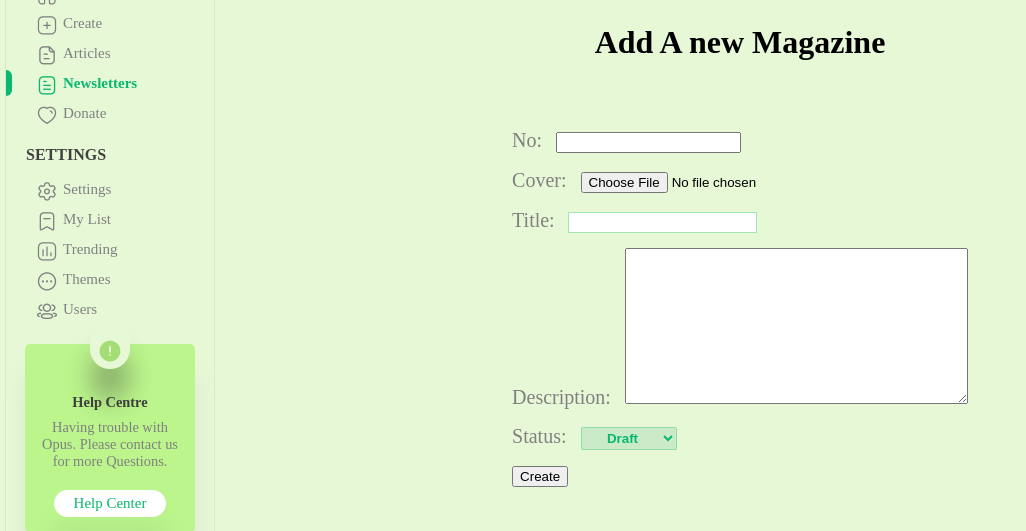
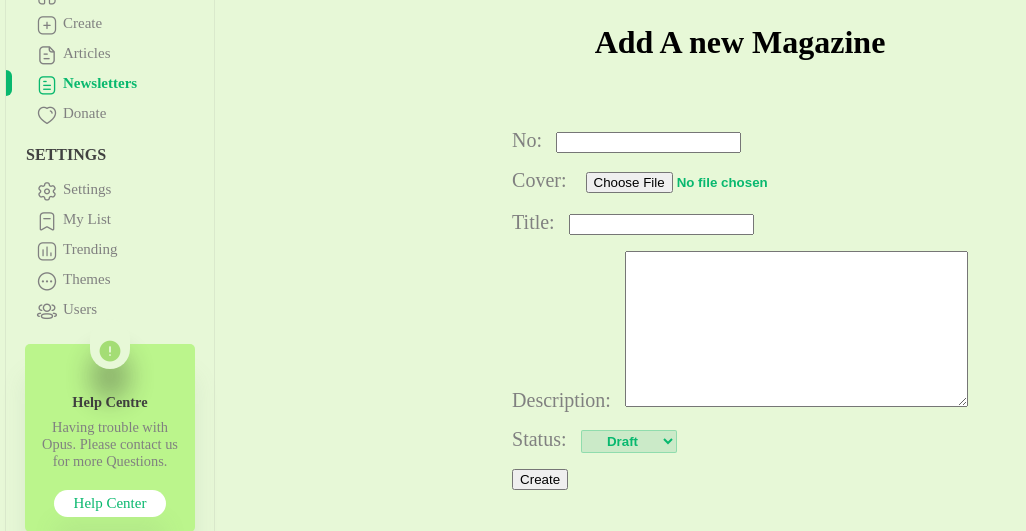
Before and after one commit to fescii/getopas, a Django app: page /dashboard/add-newsletter/ in a window 1280 px wide. Shown: the part 72-603 px from the top of the page, without its empty margins (0-1026 px from the left). Run offline with Django 4.2, Linux system fonts and the light colour scheme; a user stored in the database is signed in; parts of the project's set-up code (start-up, migrations or seed data) failed here and were passed over; some libraries are stand-ins or nearby versions.

Commit message:
Editors: Entry C32

```diff
--- a/mysite/editors/static/css/article.css
+++ b/mysite/editors/static/css/article.css
@@ -73,8 +73,9 @@
     font-size: 20px;
 }
 main.article>.main-content>form>p:nth-of-type(2){
-    border: 1px solid #08b86f62;
+   /* border: 1px solid #08b86f62;*/
     grid-column: 2/3;
+    justify-self: end;
 }
 main.article>.main-content>form>p:nth-of-type(3){
     border: none;
@@ -95,9 +96,9 @@
 main.article>.main-content>form>input[type='submit']{
     padding: 5px 10px;
     grid-column: 2/3;
-    justify-self: start;
-    margin-left: 15px;
     border: none;
+    width: 40%;
+    justify-self: center;
     background-color: #08b86f;
     box-shadow: 0rem 2rem 1.5rem #748f7454;
     cursor: pointer;
@@ -112,18 +113,18 @@
 }
 main.article>.main-content>form>p:nth-of-type(4){
     grid-column: 2/3;
+    justify-self: start;
     grid-row: 3/4;
 }
 main.article>.main-content>form>p:nth-of-type(2),
 main.article>.main-content>form>p:nth-of-type(5){
-    justify-self: center;
+    justify-self: start;
     width: 100%;
-   /* border: 1px solid yellow;*/
     display: flex;
     flex-flow: column;
     gap: 5px;
 }
-form>p:nth-of-type(3)>input[type='text']{
+form>p:nth-of-type(4)>input[type='text']{
     border: none;
     outline: 1px solid #08b86f4d;
     padding: 2px 5px;
@@ -150,3 +151,19 @@
     -o-border-radius: 2px;
     border-radius: 2px;
 }
+input[type='file']{
+    grid-column: 2/3;
+    /*background-color: #5eb49034;*/
+    color: #08b86f;
+    padding: 2px 5px;
+    font-weight: bold;
+    width: max-content;
+    text-align: center;
+    cursor: pointer;
+   /* border: 1px solid #08b86f4d;*/
+    -webkit-border-radius: 2px;
+    -moz-border-radius: 2px;
+    -ms-border-radius: 2px;
+    -o-border-radius: 2px;
+    border-radius: 2px;
+}
```
